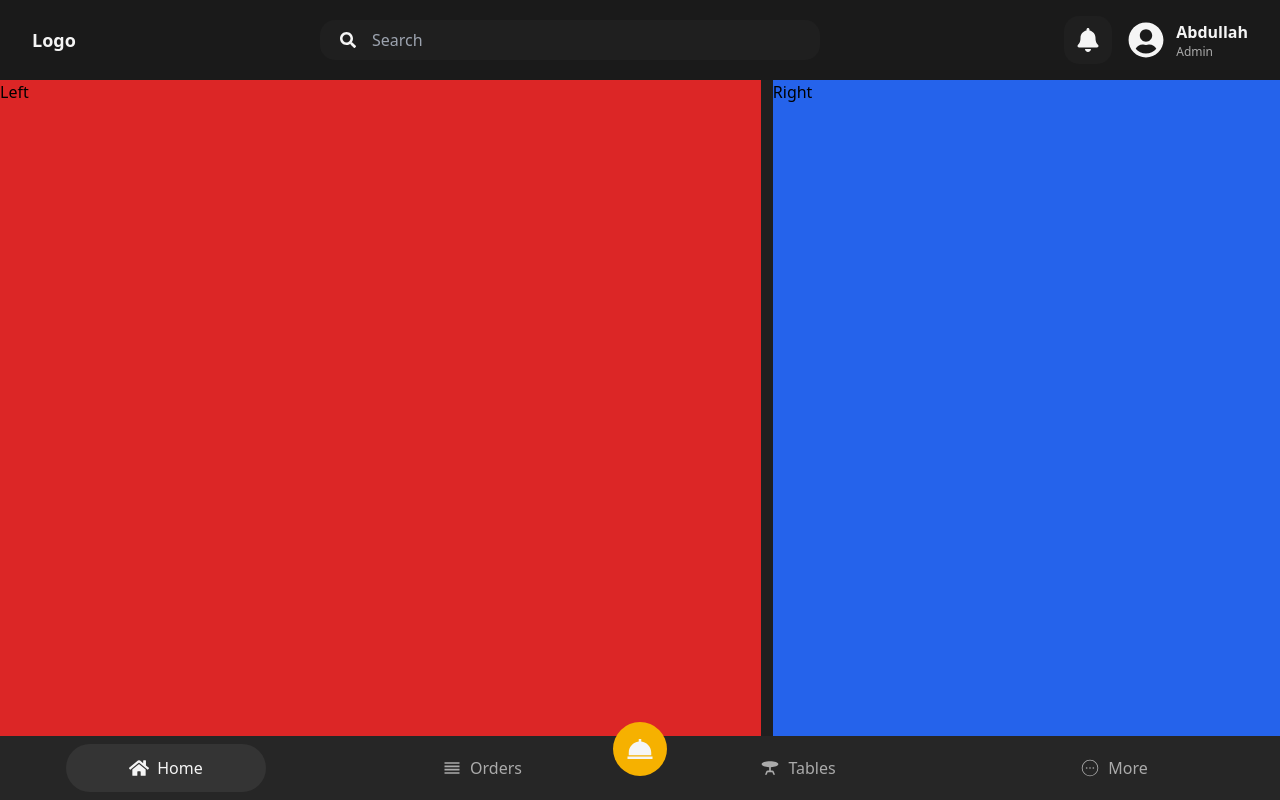
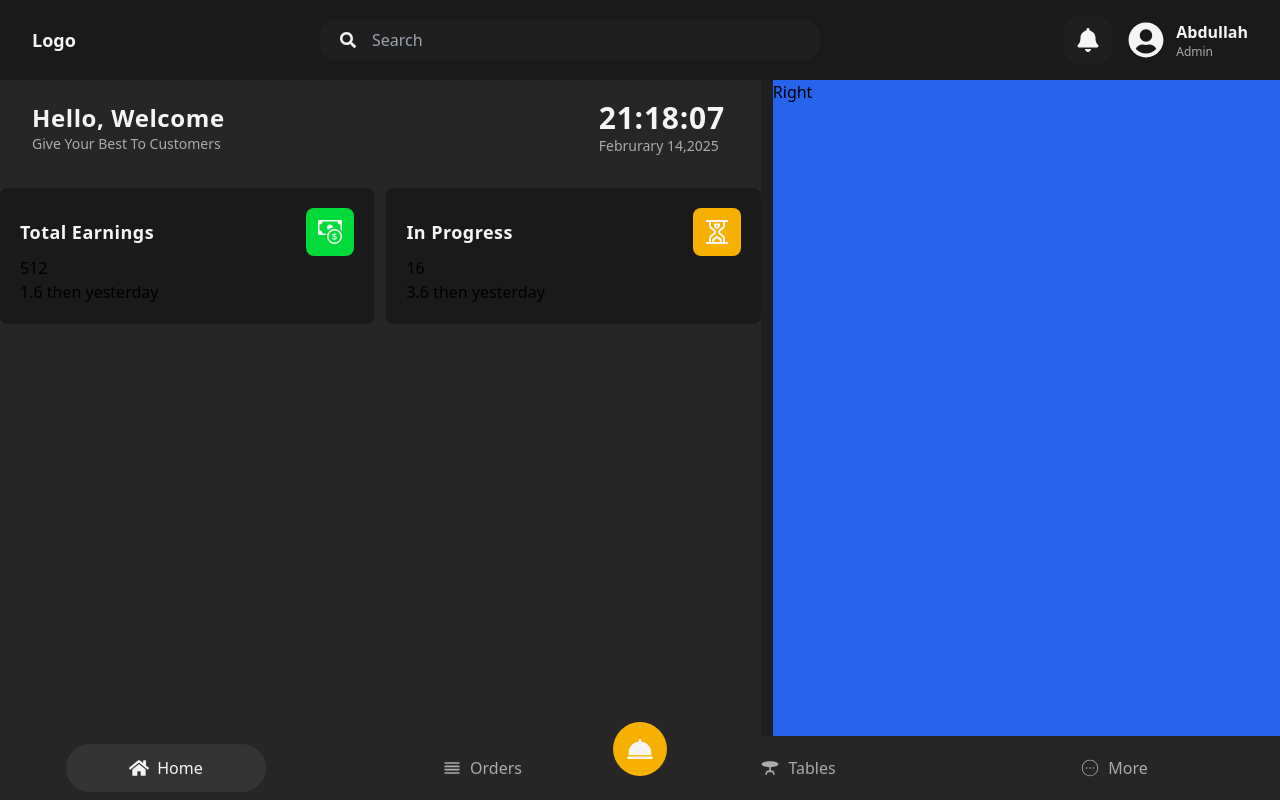
Before and after one commit to Ansari839/React-POS, a Next.js app: page / in a window 1280 px wide. Built offline with nearby package versions, Linux system fonts and the light colour scheme.

Commit message:
Crearte Home Page UI

```diff
--- a/app/page.js
+++ b/app/page.js
@@ -1,12 +1,21 @@
-import BottonNav from "@/components/BottonNav";
-import Image from "next/image";
+import BottonNav from "@/components/Home Components/BottonNav";
+import Greetings from "@/components/Home Components/Greetings";
+import MiniCard from "@/components/Home Components/MiniCard";
+import {BsCashCoin} from 'react-icons/bs';
+import {GrInProgress} from 'react-icons/gr';
+
+
 
 export default function Home() {
   return (
     <div className="bg-[#1f1f1f] h-[calc(100vh-5rem)] overflow-hidden flex gap-3">
       {/* Left Section */}
-      <div className="flex-[3] bg-red-600">
-        Left
+      <div className="flex-[3] bg-[#262626]">
+        <Greetings />
+        <div className="flex items-center w-full gap-3 mt-8">
+         <MiniCard title="Total Earnings" icon={<BsCashCoin />} number={512} footerNum={1.6} />
+          <MiniCard title="In Progress" icon={<GrInProgress />} number={16} footerNum={3.6} />
+        </div>
       </div>
       {/* Right Section */}
       <div className="flex-[2] bg-blue-600">
--- /dev/null
+++ b/components/Home Components/Greetings.jsx
@@ -0,0 +1,29 @@
+"use client"
+import React, { useEffect, useState } from 'react'
+
+const Greetings = () => {
+    const [dateTime , setDatetime] = useState(new Date());
+
+    useEffect(()=>{
+        const timer = setInterval(()=> setDatetime(new Date()),1000)
+    },[])
+    const formatDate = (date) =>{
+        const months = ['January' ,'Februrary' , 'March','April','May','June','July','August','September','October','November','December'];
+        return `${months[date.getMonth()]} ${String(date.getDate()).padStart(2,'0')},${date.getFullYear()}`
+    };
+    const formatTime = (date) => `${String(date.getHours()).padStart(2,'0')}:${String(date.getMinutes()).padStart(2,'0')}:${String(date.getSeconds()).padStart(2,'0')}`
+  return (
+    <div className='flex justify-between items-center px-8 mt-5'>
+        <div>
+            <h1 className='text-[#f5f5f5] text-2xl font-semibold tracking-wide'>Hello, Welcome </h1>
+            <p className='text-[#ababab] text-sm'>Give Your Best To Customers</p>
+        </div>
+        <div>
+            <h1 className='text-[#f5f5f5] text-3xl font-bold tracking-wide w-[130px]'>{formatTime(dateTime)}</h1>
+            <p className='text-[#ababab] text-sm'>{formatDate(dateTime)} </p>
+        </div>
+    </div>
+  )
+}
+
+export default Greetings
--- /dev/null
+++ b/components/Home Components/MiniCard.jsx
@@ -0,0 +1,18 @@
+import React from 'react'
+
+const MiniCard = ({title , icon , number , footerNum}) => {
+  return (
+    <div className='bg-[#1a1a1a] py-5 px-5 rounded-lg w-[50%]'>
+        <div className='flex items-center justify-between'>
+            <h1 className='text-[#f5f5f5] text-lg font-semibold tracking-wide'>{title}</h1>
+            <button className={`${title === "Total Earnings" ? "bg-[#02da3a] p-3 rounded-lg text-[#f5f5f5] text-2xl": "bg-[#f6b100] p-3 rounded-lg text-[#f5f5f5] text-2xl"}`}>{icon}</button>
+        </div>
+        <div>
+            <h1>{number}</h1>
+            <h1>{footerNum} then yesterday</h1>
+        </div>
+    </div>
+  )
+}
+
+export default MiniCard
```
Also changed, not shown: components/Home Components/BottonNav.jsx (line endings or trailing spaces).
